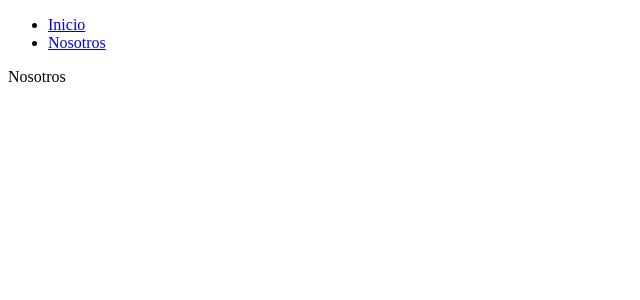
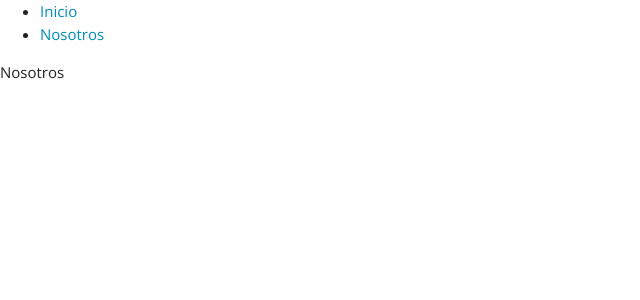
Before and after one commit to esdraspavon/bitcoinapp, a Next.js app: page /nosotros in a window 1280 px wide. Shown: the top 300 px of the page, without its empty margins (0-640 px from the left). Built offline with nearby package versions, Linux system fonts and the light colour scheme.

Commit message:
adding a master page

```diff
--- /dev/null
+++ b/components/Master.js
@@ -0,0 +1,26 @@
+import Navbar from "../components/Navbar";
+
+import Head from "next/head";
+
+const Master = props => {
+  return (
+    <div>
+      <Head>
+        <title>BitcoinApp</title>
+        <meta
+          name="viewport"
+          content="width=device-width, initial-scale=1, shrink-to-fit=no"
+        />
+        <link
+          rel="stylesheet"
+          href="https://bootswatch.com/4/yeti/bootstrap.min.css"
+        />
+      </Head>
+
+      <Navbar />
+      {props.children}
+    </div>
+  );
+};
+
+export default Master;
--- a/components/Navbar.js
+++ b/components/Navbar.js
@@ -1,7 +1,7 @@
 import Link from "next/link";
-
 const Navbar = () => {
   return (
+    <div>
       <ul>
         <li>
           <Link href="/">
@@ -14,6 +14,7 @@ const Navbar = () => {
           </Link>
         </li>
       </ul>
+    </div>
   );
 };
 
--- /dev/null
+++ b/components/css/Navbar.css
@@ -0,0 +1,14 @@
+ul {
+  background-color: #333;
+  list-style: none;
+  display: flex;
+}
+ul li {
+  padding: 0.5rem 0;
+  margin-right: 1rem;
+}
+ul li a {
+  font-size: 1.2rem;
+  color: white;
+  text-decoration: none;
+}
--- a/pages/nosotros.js
+++ b/pages/nosotros.js
@@ -1,10 +1,12 @@
-import Navbar from "../components/Navbar";
+import Master from "../components/Master";
 
 const Nosotros = () => {
   return (
-    <div>
-      <Navbar /> <p>Nosotros</p>
-    </div>
+    <Master>
+      <div>
+        <p>Nosotros</p>
+      </div>
+    </Master>
   );
 };
 
```
Also changed, not shown: pages/index.js (+7 -5 lines). Lines whose indentation alone changed are shown as unchanged.
